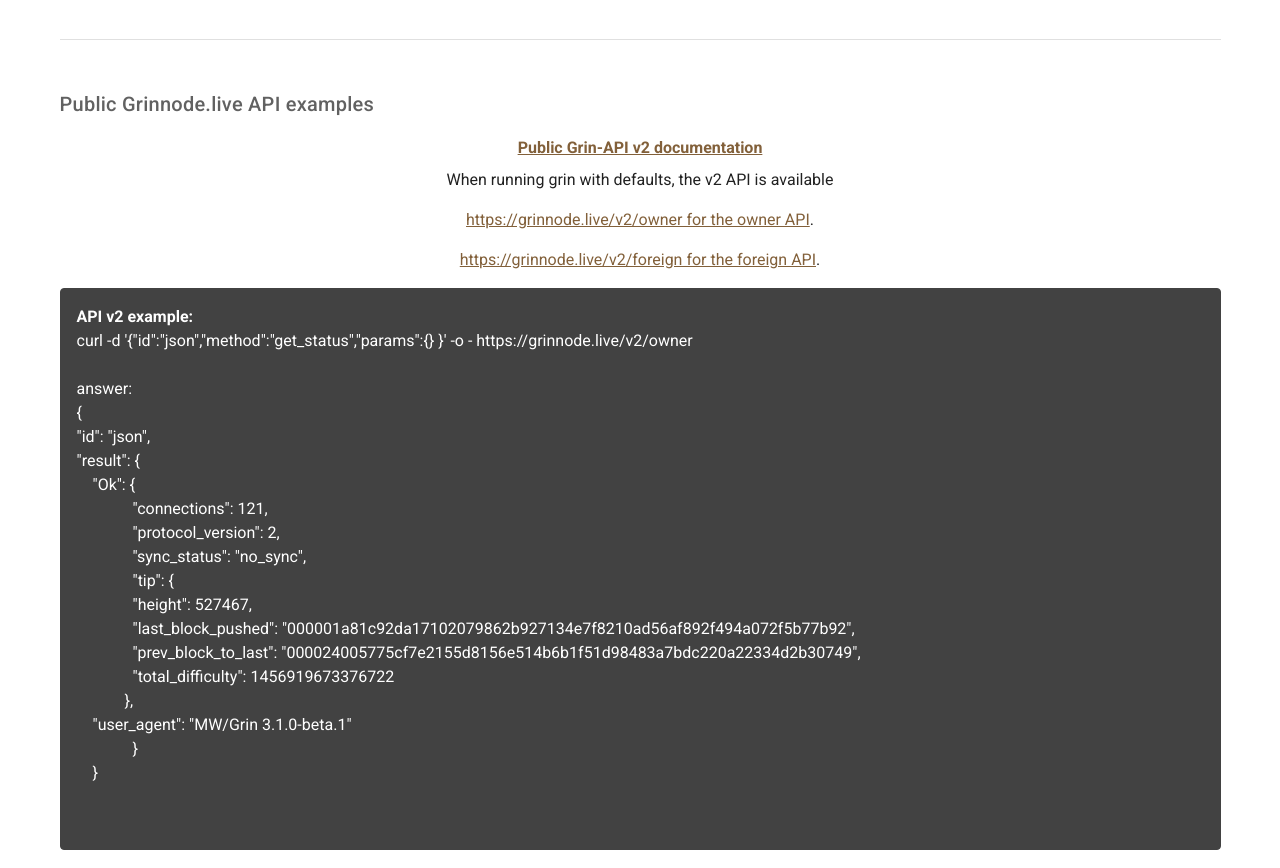
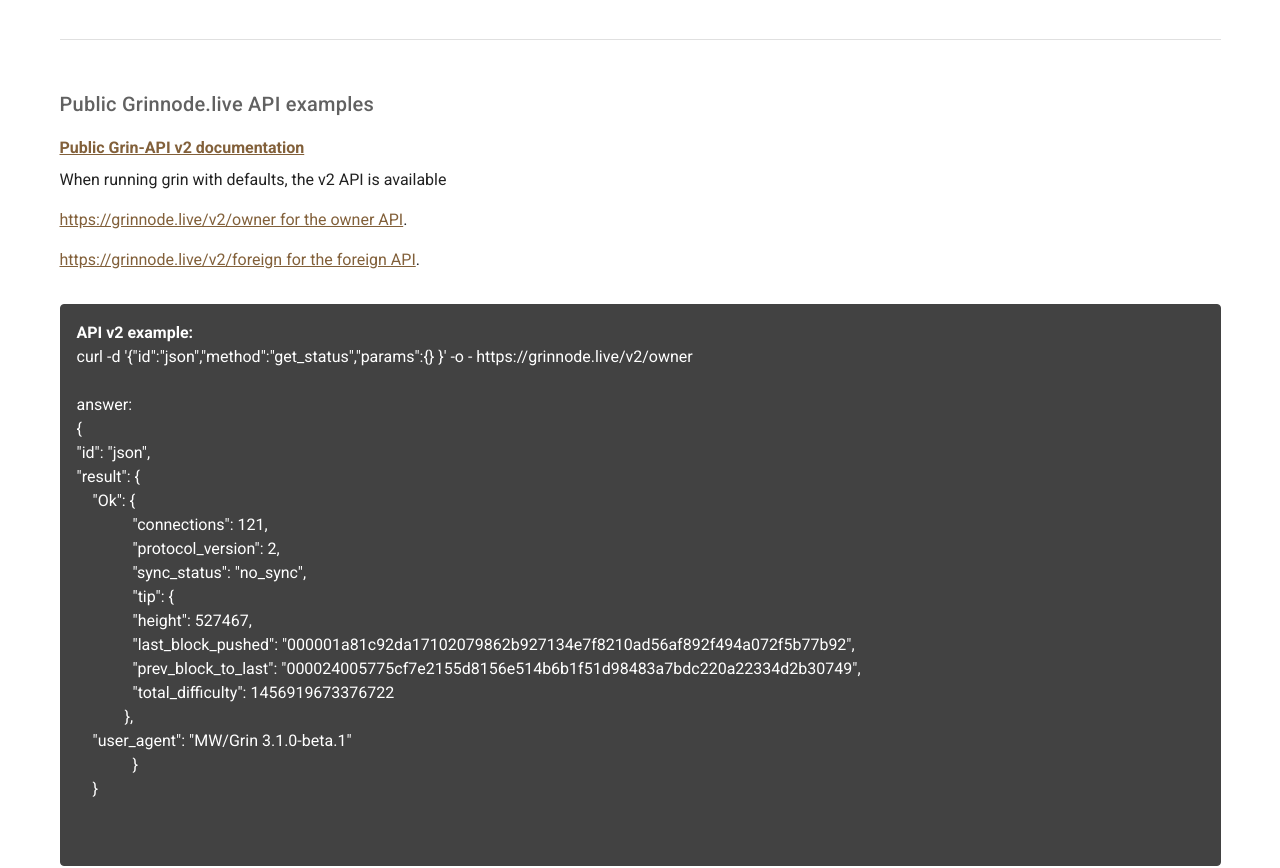
Before and after one commit to Grinnode-live/grinnode-live-frontend, a Vue app: page /tutorials in a window 1280 px wide. Shown: the part 1840-2708 px from the top of the page. Built offline with nearby package versions, Linux system fonts and the light colour scheme; no server answers.

Commit message:
left aligned some sections

```diff
--- a/src/views/Tutorials.vue
+++ b/src/views/Tutorials.vue
@@ -1,6 +1,6 @@
 <template>
   <v-row>
-    <v-col cols="12"     >
+    <v-col cols="12">
       <h1 class="text-h4 text-center mb-6">Tutorials</h1>
 
 
@@ -14,35 +14,42 @@
           <template v-slot:activator>
             <v-list-item link to="" v-scroll-to="'#tutorial-grinnode'">
               <v-list-item-title class="text-h6">
-                  <router-link to=""  class="text-wrap" >How to use Grinnode.live</router-link>
+                <router-link to="" class="text-wrap">How to use Grinnode.live</router-link>
               </v-list-item-title>
             </v-list-item>
           </template>
 
           <v-list-item link to="" v-scroll-to="'#tutorial-wallet-connect'">
             <v-list-item-title>
-              <router-link  class="text-wrap" to="" v-scroll-to="'#tutorial-wallet-connect'">Connect your GRIN-Wallet to Grinnode.live</router-link>
+              <router-link class="text-wrap" to="" v-scroll-to="'#tutorial-wallet-connect'">Connect your GRIN-Wallet to
+                Grinnode.live
+              </router-link>
             </v-list-item-title>
           </v-list-item>
 
-            <v-list-item link to="" v-scroll-to="'#tutorial-seed'" >
+          <v-list-item link to="" v-scroll-to="'#tutorial-seed'">
             <v-list-item-title>
-                <router-link  class="text-wrap" to="" v-scroll-to="'#tutorial-seed'">Use Grinnode.live High-Available Seed-Node</router-link>
+              <router-link class="text-wrap" to="" v-scroll-to="'#tutorial-seed'">Use Grinnode.live High-Available
+                Seed-Node
+              </router-link>
             </v-list-item-title>
           </v-list-item>
 
           <v-list-item link to="" v-scroll-to="'#tutorial-node-connect'">
             <v-list-item-title>
-                <router-link  class="text-wrap" to="" v-scroll-to="'#tutorial-node-connect'">Connect your GRIN-Node to Grinnode.live</router-link>
+              <router-link class="text-wrap" to="" v-scroll-to="'#tutorial-node-connect'">Connect your GRIN-Node to
+                Grinnode.live
+              </router-link>
             </v-list-item-title>
           </v-list-item>
 
           <v-list-item link to="" v-scroll-to="'#tutorial-api-examples'">
             <v-list-item-title>
-                <router-link  class="text-wrap"  to="" v-scroll-to="'#tutorial-api-examples'">Public Grinnode.live API examples</router-link>
+              <router-link class="text-wrap" to="" v-scroll-to="'#tutorial-api-examples'">Public Grinnode.live API
+                examples
+              </router-link>
             </v-list-item-title>
           </v-list-item>
-
 
 
           <!--            <li><router-link to="" v-scroll-to="'#tutorial-wallet-connect'">Connect your GRIN-Wallet to Grinnode.live</router-link></li>-->
@@ -63,7 +70,7 @@
           <template v-slot:activator>
             <v-list-item link to="" v-scroll-to="'#tutorial-api-documentation'">
               <v-list-item-title class="text-h6">
-                  <router-link  to=""  >GRIN API documentation</router-link>
+                <router-link to="">GRIN API documentation</router-link>
               </v-list-item-title>
             </v-list-item>
           </template>
@@ -74,10 +81,9 @@
       </v-list>
 
 
-
     </v-col>
 
-    <v-col   cols="12" offset="0" align="center">
+    <v-col cols="12" offset="0" align="center">
 
       <h2 class="text-h4   my-12" id="tutorial-grinnode">
         How to use Grinnode.live
@@ -88,25 +94,32 @@
 
         Connect your GRIN-Wallet to Grinnode.live&nbsp;</h3>
 
-      <p  class="text-start">1. Setup a grin-wallet </p>
-      <p class="text-justify">2. Use it as an <strong><a href="https://github.com/mimblewimble/docs/wiki/How-to-use-the-Grin-wallet#connecting-to-a-node" target="_blank" rel="noopener">API Endpoint</a></strong> for wallet commands or <strong>add</strong> it to your <a href="https://github.com/mimblewimble/docs/wiki/How-to-use-the-Grin-wallet#connecting-to-a-node"><strong>grin-wallet.toml</strong>&nbsp;</a>
+      <p class="text-start">1. Setup a grin-wallet </p>
+      <p class="text-justify">2. Use it as an <strong><a
+          href="https://github.com/mimblewimble/docs/wiki/How-to-use-the-Grin-wallet#connecting-to-a-node"
+          target="_blank" rel="noopener">API Endpoint</a></strong> for wallet commands or <strong>add</strong> it to
+        your <a
+            href="https://github.com/mimblewimble/docs/wiki/How-to-use-the-Grin-wallet#connecting-to-a-node"><strong>grin-wallet.toml</strong>&nbsp;</a>
       </p>
       <span class="blockquote">
-        <p><strong>CLI:<br /></strong>&nbsp; &nbsp; &nbsp; &nbsp; &nbsp; &nbsp;grin-wallet -r "https://grinnode.live:3413" info<br /><br /><strong>grin-wallet.toml</strong>&nbsp;:<br />&nbsp; &nbsp; &nbsp; &nbsp; &nbsp; check_node_api_http_addr = "https://grinnode.live:3413"</p>
+        <p><strong>CLI:<br/></strong>&nbsp; &nbsp; &nbsp; &nbsp; &nbsp; &nbsp;grin-wallet -r "https://grinnode.live:3413" info<br/><br/><strong>grin-wallet.toml</strong>&nbsp;:<br/>&nbsp; &nbsp; &nbsp; &nbsp; &nbsp; check_node_api_http_addr = "https://grinnode.live:3413"</p>
         <p>&nbsp;</p>
       </span>
 
-      <p class="text-justify"> More Grin-Wallet example commands can be found <a href="https://github.com/MCM-Mike/grinnode.live/blob/master/linux-grin-commands-collection.md">here</a></p>
-      <p class="text-justify"> When using the Grinnode Wallet API , you are trusting us to run a Grin node. We recommend to use your own node for better privacy.</p>
+      <p class="text-justify"> More Grin-Wallet example commands can be found <a
+          href="https://github.com/MCM-Mike/grinnode.live/blob/master/linux-grin-commands-collection.md">here</a></p>
+      <p class="text-justify"> When using the Grinnode Wallet API , you are trusting us to run a Grin node. We recommend
+        to use your own node for better privacy.</p>
 
       <v-divider class="my-12"></v-divider>
 
 
-      <h3 class="text-h6 grey--text text--darken-2 text-left my-4" id="tutorial-seed">Use Grinnode.live High-Available Seed-Node </h3>
+      <h3 class="text-h6 grey--text text--darken-2 text-left my-4" id="tutorial-seed">Use Grinnode.live High-Available
+        Seed-Node </h3>
       <p class="text-justify"> Connect to lot of Grin-Nodes fast using our Seed-Node by editing your grin-server.toml.
         Or download our example <a href="https://github.com/MCM-Mike/grinnode.live/blob/master/grin-server.toml">grin-server.toml</a>
       </p>
-      <v-card outlined dark  color="grey darken-3" class="pa-4">
+      <v-card outlined dark color="grey darken-3" class="pa-4">
         <div class="code text-left">
           <span class=""> #how to seed this server, can be None, List or DNSSeed </span><br/>
           <span>seeding_type = "List"</span><br/>
@@ -121,14 +134,13 @@
       <v-divider class="my-12"></v-divider>
 
 
-      <h6 class="text-h6 grey--text text--darken-2 text-left my-4" id="tutorial-node-connect">Connect your GRIN-Node to Grinnode.live&nbsp;</h6>
+      <h6 class="text-h6 grey--text text--darken-2 text-left my-4" id="tutorial-node-connect">Connect your GRIN-Node to
+        Grinnode.live&nbsp;</h6>
 
 
+      <p class="text-justify">Edit your Grin-Node <strong>grin-server.toml</strong></p>
 
-
-      <p class="text-justify">Edit your Grin-Node <strong>grin-server.toml</strong> </p>
-
-      <v-card outlined dark  color="grey darken-3" class="pa-4">
+      <v-card outlined dark color="grey darken-3" class="pa-4">
         <div class="code text-left">
           <span class=""> peers_preferred = ["213.239.215.236:3414"] </span><br/>
           <span>#maximum number of inbound peer connections</span><br/>
@@ -144,17 +156,24 @@
 
       <v-divider class="my-12"></v-divider>
 
-      <h6 class="text-h6 grey--text text--darken-2 text-left my-4"  id="tutorial-api-examples">Public Grinnode.live API examples </h6>
+      <h6 class="text-h6 grey--text text--darken-2 text-left my-4" id="tutorial-api-examples">Public Grinnode.live API
+        examples </h6>
 
 
-      <h4 class=" mb-2"> <a href="https://github.com/mimblewimble/grin-rfcs/blob/master/text/0007-node-api-v2.md" target="_blank">Public Grin-API v2 documentation</a> </h4>
+      <h4 class=" text-left mb-2"><a
+          href="https://github.com/mimblewimble/grin-rfcs/blob/master/text/0007-node-api-v2.md" target="_blank">Public
+        Grin-API v2 documentation</a></h4>
 
-      <p> When running grin with defaults, the v2 API is available </p>
-      <p><a href="https://github.com/mimblewimble/grin-rfcs/blob/master/text/0007-node-api-v2.md#owner-api-endpoints">https://grinnode.live/v2/owner for the owner API</a>.</p>
-      <p><a href="https://github.com/mimblewimble/grin-rfcs/blob/master/text/0007-node-api-v2.md#foreign-api-endpoints">https://grinnode.live/v2/foreign for the foreign API</a>.</p>
+      <p class="text-left"> When running grin with defaults, the v2 API is available </p>
+      <p class="text-left"><a
+          href="https://github.com/mimblewimble/grin-rfcs/blob/master/text/0007-node-api-v2.md#owner-api-endpoints">https://grinnode.live/v2/owner
+        for the owner API</a>.</p>
+      <p class="text-left pb-4"><a
+          href="https://github.com/mimblewimble/grin-rfcs/blob/master/text/0007-node-api-v2.md#foreign-api-endpoints">https://grinnode.live/v2/foreign
+        for the foreign API</a>.</p>
 
 
-      <v-card outlined dark  color="grey darken-3" class="pa-4">
+      <v-card outlined dark color="grey darken-3" class="pa-4">
         <div class="code text-left">
           <span class="font-weight-bold"> API v2 example: </span><br/>
           <span>curl -d '{"id":"json","method":"get_status","params":{} }' -o - https://grinnode.live/v2/owner </span><br/>
@@ -169,8 +188,10 @@
           <span class="ml-14"> "sync_status": "no_sync",</span><br/>
           <span class="ml-14">"tip": { </span><br/>
           <span class="ml-14">"height": 527467, </span><br/>
-           <span class="ml-14"> "last_block_pushed": "000001a81c92da17102079862b927134e7f8210ad56af892f494a072f5b77b92",</span><br/>
-           <span class="ml-14">"prev_block_to_last": "000024005775cf7e2155d8156e514b6b1f51d98483a7bdc220a22334d2b30749", </span><br/>
+          <span
+              class="ml-14"> "last_block_pushed": "000001a81c92da17102079862b927134e7f8210ad56af892f494a072f5b77b92",</span><br/>
+          <span
+              class="ml-14">"prev_block_to_last": "000024005775cf7e2155d8156e514b6b1f51d98483a7bdc220a22334d2b30749", </span><br/>
           <span class="ml-14"> "total_difficulty": 1456919673376722</span><br/>
           <span class="ml-12">  },</span><br/>
           <span class="ml-4">"user_agent": "MW/Grin 3.1.0-beta.1" </span><br/>
@@ -186,35 +207,33 @@
       <v-divider class="my-12"></v-divider>
 
 
-      <h4  class="text-h6 grey--text text--darken-2 text-left my-4"  >Do I need any API secret to use Grinnode API?</h4>
-      <p class="text-justify">No! see <router-link exact to="/faq">FAQ-Site.</router-link></p>
+      <h4 class="text-h6 grey--text text--darken-2 text-left my-4">Do I need any API secret to use Grinnode API?</h4>
+      <p class="text-justify">No! see
+        <router-link exact to="/faq">FAQ-Site.</router-link>
+      </p>
 
       <v-divider class="my-12"></v-divider>
 
       <h2 class="text-h4   my-12" id='tutorial-api-documentation'> GRIN API Documentation</h2>
-      <p>GRIN API v1 is  deprecated after grin fork version 4. Documentation Grin-API v2 can be found <a  href="https://github.com/mimblewimble/grin-rfcs/blob/master/text/0007-node-api-v2.md" target="_blank">here</a>.
+      <p class="text-left">GRIN API v1 is deprecated after grin fork version 4. Documentation Grin-API v2 can be found
+        <a href="https://github.com/mimblewimble/grin-rfcs/blob/master/text/0007-node-api-v2.md"
+           target="_blank">here</a>.
         New api is based on JSON-RPC and divided into two sections
       </p>
-
-      <table   >
-
-        <tr>
-          <td class="text-right"><a   href="https://github.com/mimblewimble/grin-rfcs/blob/master/text/0007-node-api-v2.md#owner-api-endpoints">Owner API endpoints</a></td>
-          <td class="text-start"> API calls referred to node</td>
-        </tr>
-
-        <tr>
-          <td class="text-right"><a   href="https://github.com/mimblewimble/grin-rfcs/blob/master/text/0007-node-api-v2.md#foreign-api-endpoints">Foreign API endpoints</a></td>
-          <td class="text-start"> API calls to be consumed by wallet </td>
-        </tr>
-
-      </table>
-
+      <p class="text-left">
+        <a href="https://github.com/mimblewimble/grin-rfcs/blob/master/text/0007-node-api-v2.md#owner-api-endpoints">Owner
+          API endpoints</a>
+        API calls referred to node
+      </p>
+      <p class="text-left"><a
+          href="https://github.com/mimblewimble/grin-rfcs/blob/master/text/0007-node-api-v2.md#foreign-api-endpoints">Foreign
+        API endpoints</a>
+        API calls to be consumed by wallet
+      </p>
       <v-divider class="my-12"></v-divider>
 
     </v-col>
   </v-row>
-
 
 
 </template>
@@ -230,15 +249,15 @@
 </script>
 
 <style scoped>
-  table{
+table {
   /*border:solid thin #82603a ;*/
 }
 
-  table td{
+table td {
   padding-bottom: 4px;
 }
 
-  table td:first-child{
+table td:first-child {
   /*border-right:solid thin #82603a ;*/
   padding-right: 8px;
 }
```
Lines whose indentation alone changed are shown as unchanged.
